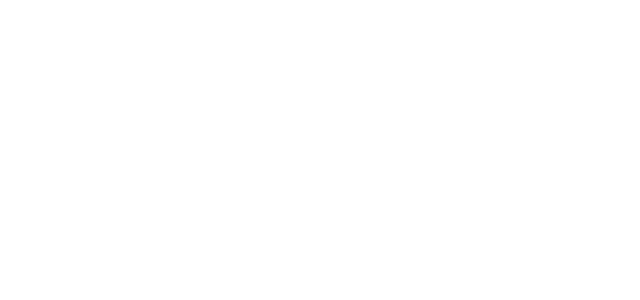
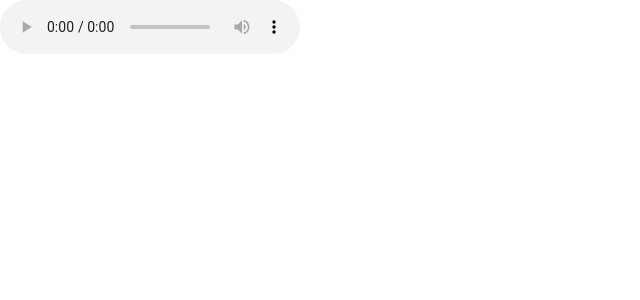
Before and after one commit to ben-w-splinter/Radio-2000, a React (Create React App) app: page / in a window 1280 px wide. Shown: the top 300 px of the page, without its empty margins (0-640 px from the left). Built offline with nearby package versions, Linux system fonts and the light colour scheme.

Commit message:
Added audio controller

```diff
--- a/src/App.tsx
+++ b/src/App.tsx
@@ -1,8 +1,10 @@
 import './App.css';
+import { AudioPlayer } from './components/AudioPlayer';
 
 function App() {
   return (
     <div className="App">
+      <AudioPlayer/>
     </div>
   );
 }
--- /dev/null
+++ b/src/components/AudioPlayer.tsx
@@ -0,0 +1,14 @@
+import { useRef } from "react";
+
+export const AudioPlayer = () => {
+    //Create a new audio element
+    const audio = useRef<HTMLAudioElement>(null);
+    const currentAudio = audio.current;
+    //Ensure the element is not undefined or null before we
+    //call play on it
+    currentAudio?.play();
+
+    return (
+        <audio controls src="http://listen.181fm.com/181-vibe_128k.mp3" ref = {audio}/>
+    )
+}
```
